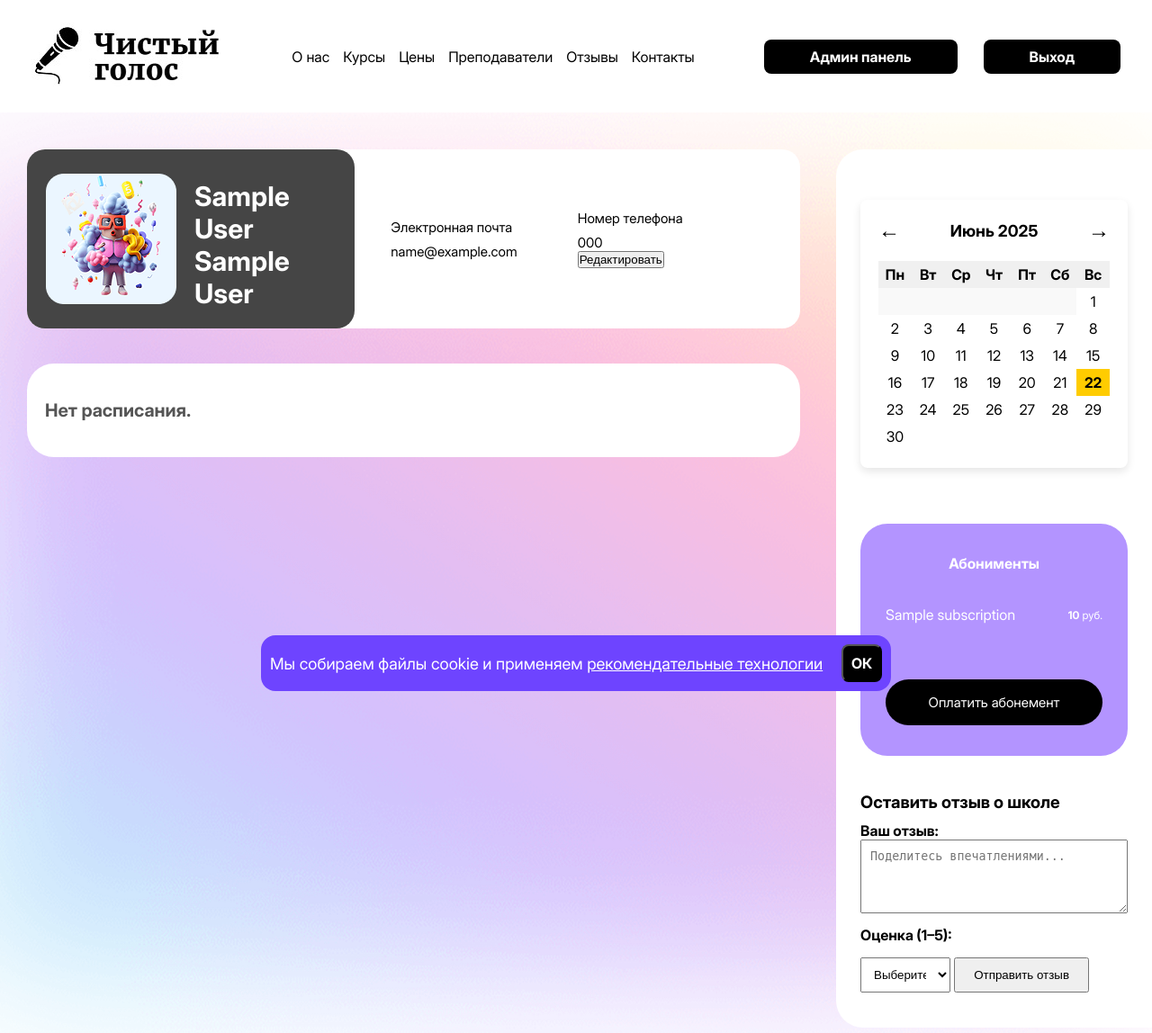
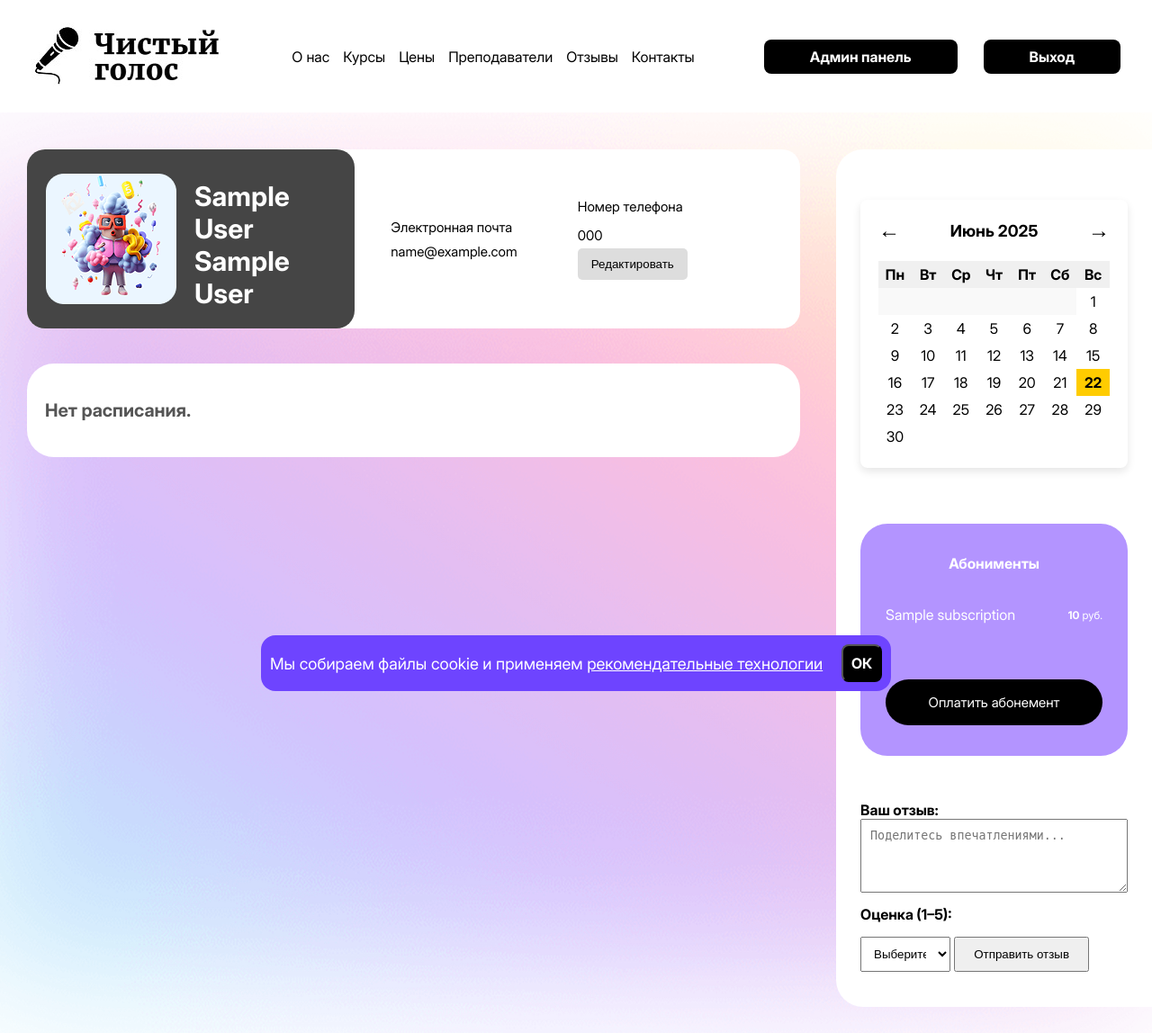
Before and after one commit to StemmiDI/academuiVokala, a PHP site: page /user_profile.php in a window 1280 px wide. Shown: the top 1148 px of the page at 90% size. Run offline with PHP 8.4, Linux system fonts and the light colour scheme; the visitor is signed in with stand-in values (Sample User, id 1); tables that the repository leaves empty or names only in its code hold one stand-in row (values such as "Sample post").

Commit message:
поправили страницу пользователей

```diff
--- a/assets/css/user_profile.css
+++ b/assets/css/user_profile.css
@@ -321,6 +321,7 @@ main .user-card {
   margin-top: auto;
   margin-bottom: auto;
   flex-direction: column;
+  gap: 5px;
   align-self: stretch;
   align-items: start;
   font-family: Inter, -apple-system, Roboto, Helvetica, sans-serif;
@@ -377,7 +378,20 @@ main .user-card {
     margin-right: 6px;
   }
 }
-
+.addd-btn {
+  background: #8aff8a;
+  padding: 10px 15px;
+  border: none;
+  cursor: pointer;
+  border-radius: 5px;
+}
+.edit {
+  background: #ddd;
+  padding: 10px 15px;
+  border: none;
+  cursor: pointer;
+  border-radius: 5px;
+}
 .time-column {
   align-self: end;
   display: flex;
--- a/user_profile.php
+++ b/user_profile.php
@@ -185,6 +185,31 @@ $end_date = isset($subscriptionData['end_date']) ? htmlspecialchars($subscriptio
 include "components/head_user.php";
 include "components/header_user.php";
 ?>
+<style>
+  .message {
+    padding: 10px;
+    margin-bottom: 15px;
+    border-radius: 4px;
+  }
+
+  .success {
+    background-color: #dff0d8;
+    color: #3c763d;
+  }
+
+  .error {
+    background-color: #f2dede;
+    color: #a94442;
+  }
+
+  #message-container {
+    position: fixed;
+    right: 15px;
+    top: 20px;
+    z-index: 9;
+  }
+</style>
+<div id="message-container"></div>
 <div class="dashboard">
   <div class="dashboard-container">
     <img src="assets/img/user-prof-back.png" class="background-image" alt="Background" />
@@ -222,10 +247,10 @@ include "components/header_user.php";
 
                       <!-- Поле ввода и кнопка "Сохранить" (скрыты по умолчанию) -->
                       <input type="text" id="phone-input" value="<?= $phone ?>" style="display: none;">
-                      <button id="save-btn" style="display: none;" onclick="savePhone()">Сохранить</button>
+                      <button class="addd-btn" id="save-btn" style="display: none;" onclick="savePhone()">Сохранить</button>
 
                       <!-- Кнопка "Редактировать" -->
-                      <button id="edit-btn" onclick="editPhone()">Редактировать</button>
+                      <button class="edit" id="edit-btn" onclick="editPhone()">Редактировать</button>
                     </div>
                     <script src="assets/js/edit.js"></script>
                   </div>
@@ -353,7 +378,9 @@ include "components/header_user.php";
               <?php endif; ?>
               <!-- Блок с формой отзыва -->
               <div id="review-section" style="margin-top: 40px;">
-                <h3>Оставить отзыв о школе</h3>
+                <?php if (isset($_GET['review']) && $_GET['review'] === 'success'): ?>
+                  <h3>Оставить отзыв о школе</h3>
+                <?php endif; ?>
 
                 <?php if (!empty($error)): ?>
                   <div style="color: red; font-weight: bold; margin-bottom: 10px;">
@@ -363,9 +390,9 @@ include "components/header_user.php";
 
                 <?php if ($canLeaveReview): ?>
                   <?php if (isset($_GET['review']) && $_GET['review'] === 'success'): ?>
-                    <div id="review-success" class="popup-content" style="color: green; font-weight: bold; margin-bottom: 15px;">
+                    <!-- <div id="review-success" class="popup-content" style="color: green; font-weight: bold; margin-bottom: 15px;">
                       Спасибо за ваш отзыв! ❤️
-                    </div>
+                    </div> -->
                   <?php endif; ?>
 
                   <form id="review-form" method="POST" action="user_profile.php">
@@ -385,9 +412,9 @@ include "components/header_user.php";
                     <button type="submit" style="margin-top: 15px; padding: 10px 20px;">Отправить отзыв</button>
                   </form>
                 <?php endif; ?>
-                <p class="send-reviews" style="color: gray; font-style: italic; margin-top: 10px; display:none">
+                <!-- <p class="send-reviews" style="color: gray; font-style: italic; margin-top: 10px; display:none">
                   Спасибо за ваш отзыв
-                </p>
+                </p> -->
 
               </div>
             </div>
@@ -399,12 +426,6 @@ include "components/header_user.php";
 </div>
 </div>
 <script>
-  document.addEventListener('DOMContentLoaded', () => {
-    const isForm = document.querySelector('#review-form')
-    if (!isForm) {
-      document.querySelector('.send-reviews').style.display = 'block'
-    }
-  })
   document.getElementById('review-form').addEventListener('submit', function(event) {
     event.preventDefault(); // Предотвращаем стандартную отправку формы
 
@@ -421,8 +442,8 @@ include "components/header_user.php";
         // alert('Спасибо за ваш отзыв!');
         const isForm = document.querySelector('#review-form')
         isForm.remove()
-        document.querySelector('.send-reviews').style.display = 'block';
-
+        // document.querySelector('.send-reviews').style.display = 'block';
+        showMessage('success', 'Спасибо за ваш отзыв!');
         form.reset(); // очищаем форму
       })
       .catch(error => {
@@ -430,6 +451,19 @@ include "components/header_user.php";
         alert('Произошла ошибка. Попробуйте позже.');
       });
   });
+
+  function showMessage(type, message) {
+    const container = document.getElementById('message-container');
+    const messageDiv = document.createElement('div');
+    messageDiv.className = `message ${type}`;
+    messageDiv.textContent = message;
+    container.appendChild(messageDiv);
+
+    // Удаляем сообщение через 5 секунд
+    setTimeout(() => {
+      messageDiv.remove();
+    }, 5000);
+  }
 </script>
 
 <?php
```
